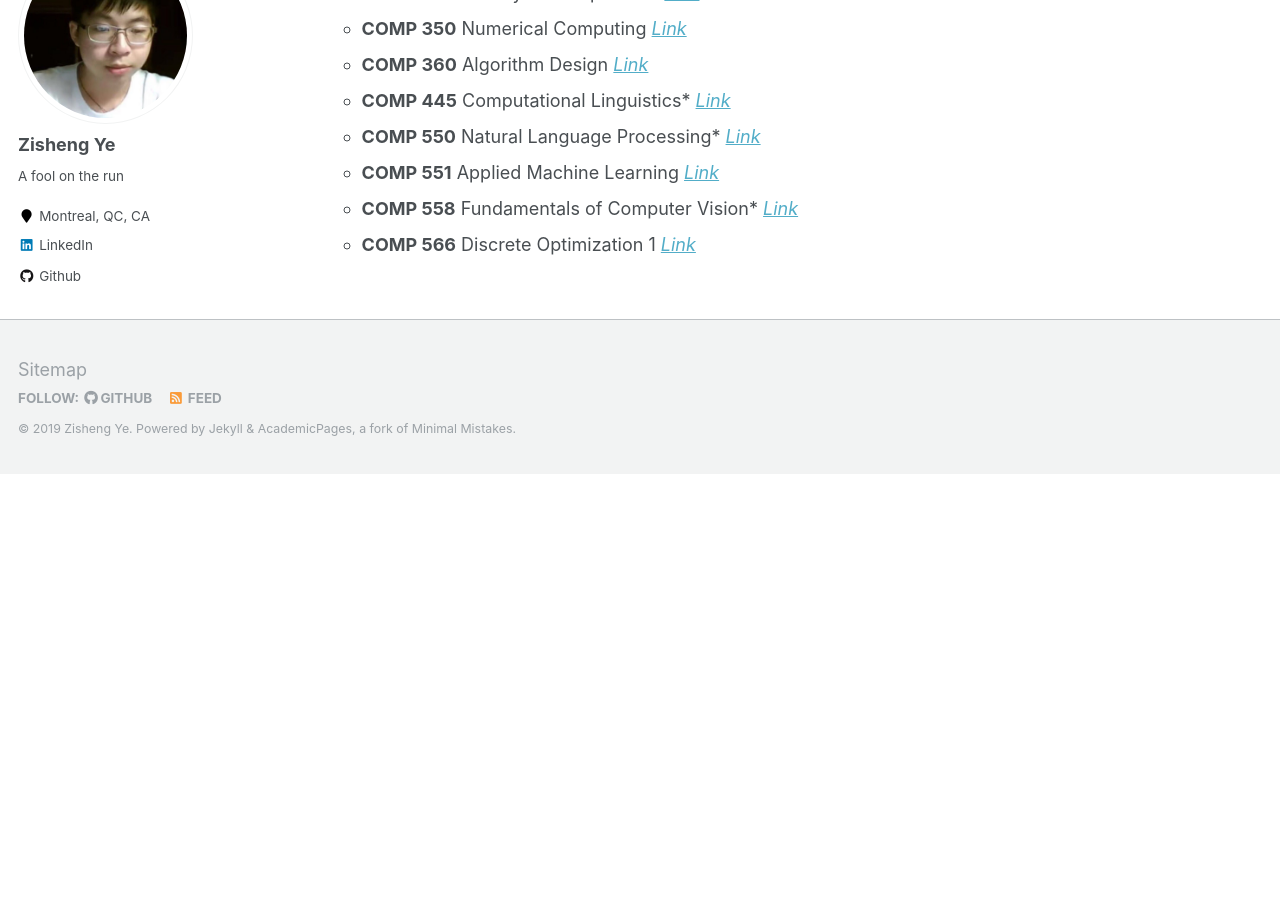
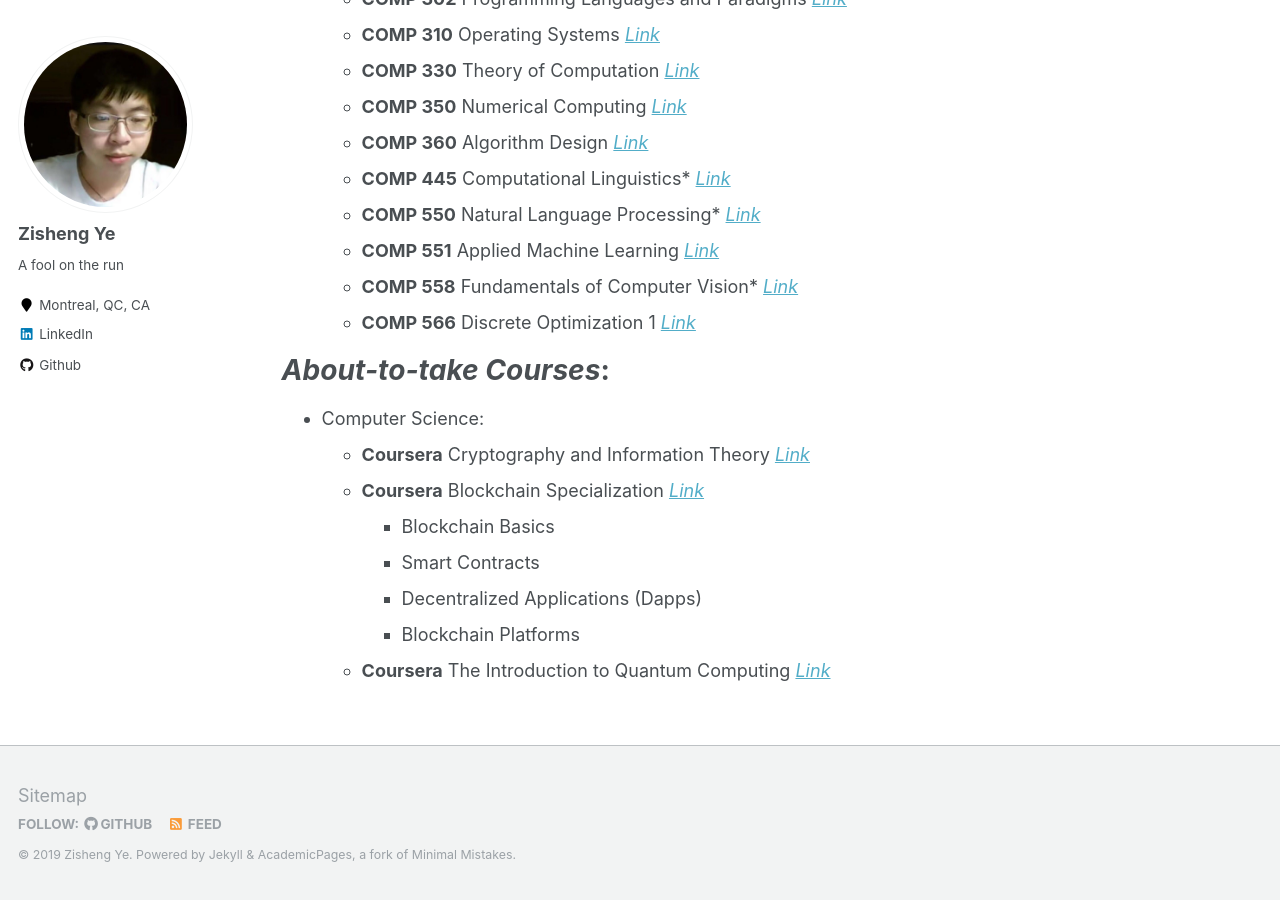
Before and after one commit to macaoleaf/macaoleaf.github.io, a Jekyll site: the page built from _pages/Courses.md, in a window 1280 px wide and 900 px high, scrolled down 1115 px. Built offline with Jekyll 4.4.1, drawn with Linux system fonts in a browser that asks for light colours; before the commit the page ends 1589 px from its top, so only the background shows below that; some of the changed text lies outside the part shown.

Commit message:
add courses, life format changed

```diff
--- a/_pages/Courses.md
+++ b/_pages/Courses.md
@@ -5,6 +5,8 @@ permalink: /courses/
 author_profile: true
 ---
 \*: Currently taking
+
+I am curious about unfamiliar topics in various fields, and I am passionate about diving into these fields to understand them. I never lack self-motivation :)
 
 Credit-Oriented Courses:
 ======
@@ -42,3 +44,17 @@ Credit-Oriented Courses:
   - **COMP 551** Applied Machine Learning [*Link*](https://www.mcgill.ca/study/2019-2020/courses/comp-551)
   - **COMP 558** Fundamentals of Computer Vision\* [*Link*](https://www.mcgill.ca/study/2019-2020/courses/comp-558)
   - **COMP 566** Discrete Optimization 1 [*Link*](https://www.mcgill.ca/study/2019-2020/courses/comp-566)
+
+<!-- Extracurricular Courses: -->
+<!-- ================ -->
+
+*About-to-take Courses*:
+======
+- Computer Science:
+  - **Coursera** Cryptography and Information Theory [*Link*](https://www.coursera.org/learn/crypto-info-theory)
+  - **Coursera** Blockchain Specialization [*Link*](https://www.coursera.org/specializations/blockchain)
+    - Blockchain Basics
+    - Smart Contracts
+    - Decentralized Applications (Dapps)
+    - Blockchain Platforms
+  - **Coursera** The Introduction to Quantum Computing [*Link*](https://www.coursera.org/learn/quantum-computing-algorithms)
```
Also changed, not shown: _pages/Life.md (+6 -4 lines), 2 other files.
